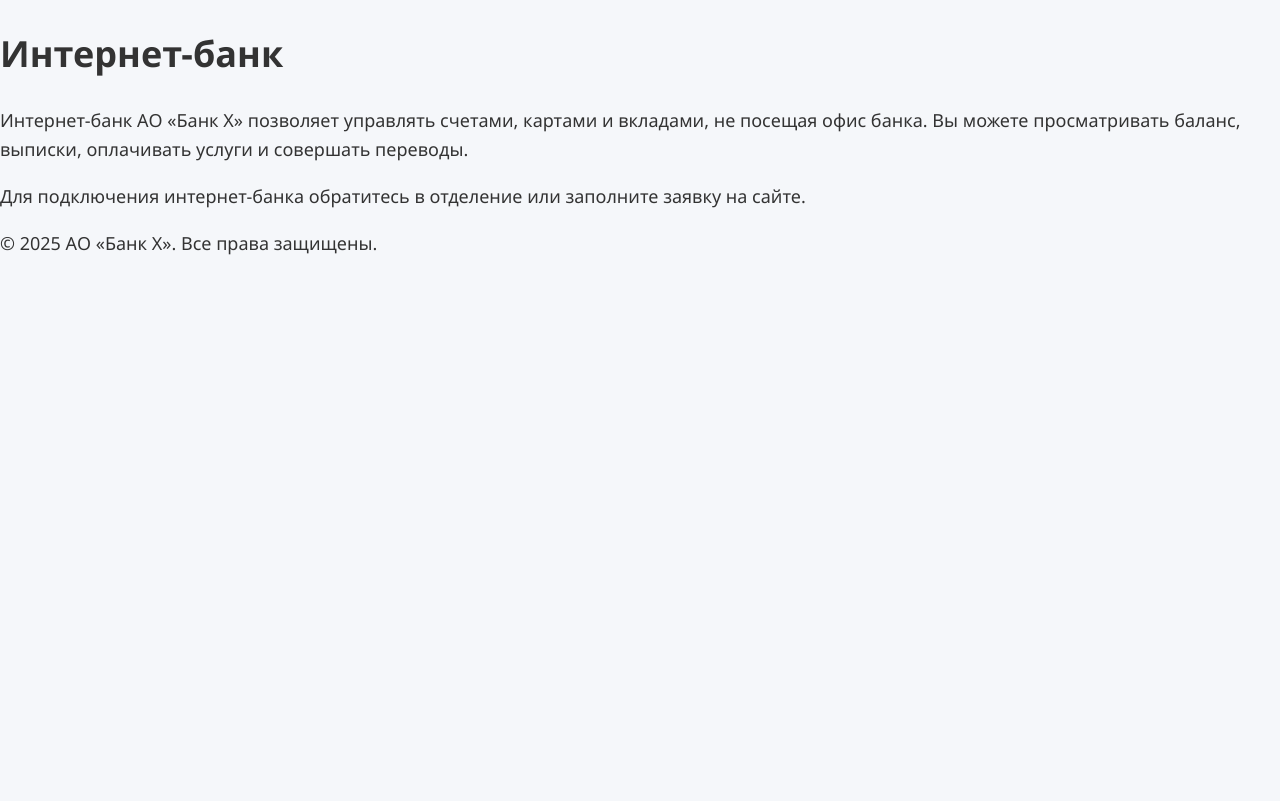
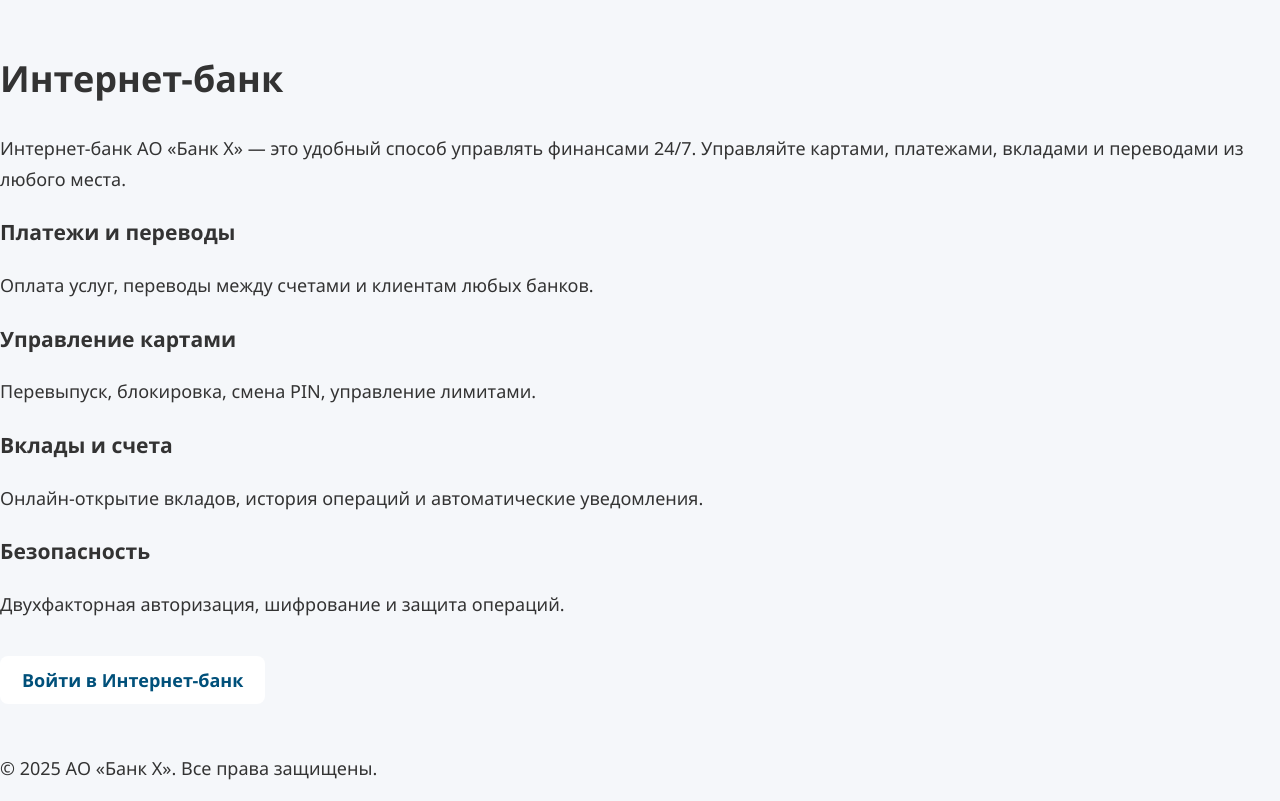
Before and after one commit to k87938433-sudo/bank, a PHP site: page /internet.php in a window 1280 px wide. Shown: the part 118-919 px from the top of the page. Before the commit the page ends 373 px from the top, so only its background shows below. Run offline with PHP 8.4, Linux system fonts and the light colour scheme.

Commit message:
Update internet.php

```diff
--- a/internet.php
+++ b/internet.php
@@ -1,13 +1,36 @@
 <?php include 'header.php'; ?>
 
-<h1>Интернет-банк</h1>
-<p>
-    Интернет-банк АО «Банк Х» позволяет управлять счетами, картами и вкладами,
-    не посещая офис банка. Вы можете просматривать баланс, выписки, оплачивать услуги
-    и совершать переводы.
-</p>
-<p>
-    Для подключения интернет-банка обратитесь в отделение или заполните заявку на сайте.
-</p>
+<section class="page-section internet-page">
+    <h1>Интернет-банк</h1>
+
+    <p>Интернет-банк АО «Банк Х» — это удобный способ управлять финансами 24/7.
+       Управляйте картами, платежами, вкладами и переводами из любого места.</p>
+
+    <div class="internet-grid">
+
+        <div class="ib-card">
+            <h3>Платежи и переводы</h3>
+            <p>Оплата услуг, переводы между счетами и клиентам любых банков.</p>
+        </div>
+
+        <div class="ib-card">
+            <h3>Управление картами</h3>
+            <p>Перевыпуск, блокировка, смена PIN, управление лимитами.</p>
+        </div>
+
+        <div class="ib-card">
+            <h3>Вклады и счета</h3>
+            <p>Онлайн-открытие вкладов, история операций и автоматические уведомления.</p>
+        </div>
+
+        <div class="ib-card">
+            <h3>Безопасность</h3>
+            <p>Двухфакторная авторизация, шифрование и защита операций.</p>
+        </div>
+
+    </div>
+
+    <a href="/login.php" class="btn-primary" style="margin-top: 20px;">Войти в Интернет-банк</a>
+</section>
 
 <?php include 'footer.php'; ?>
```
